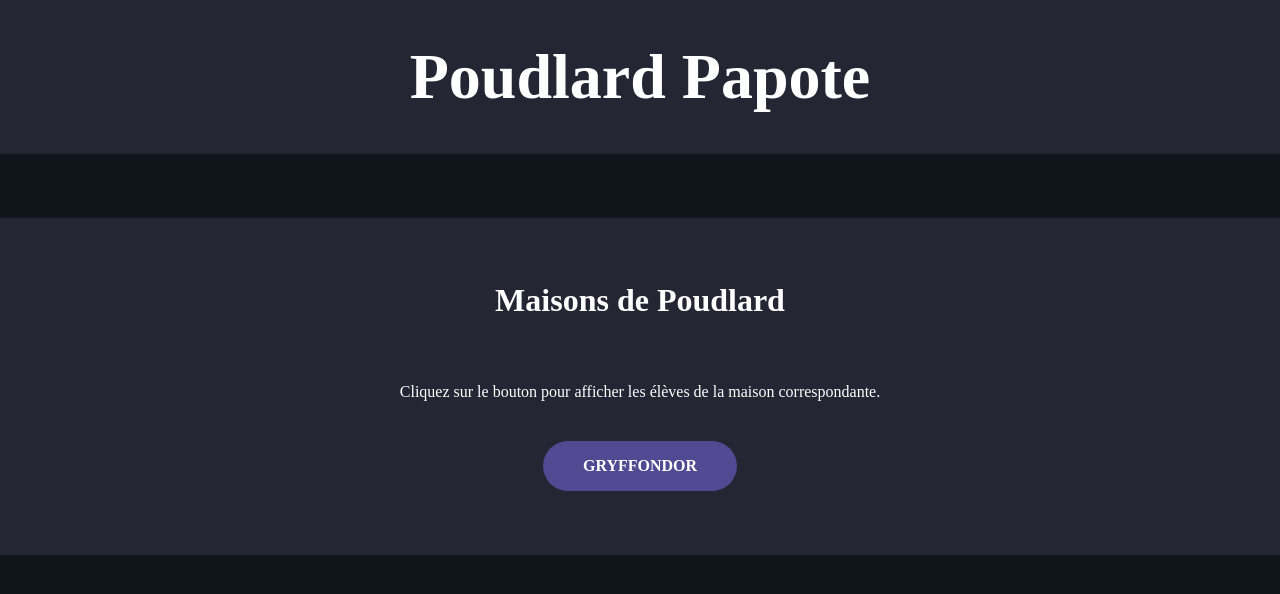
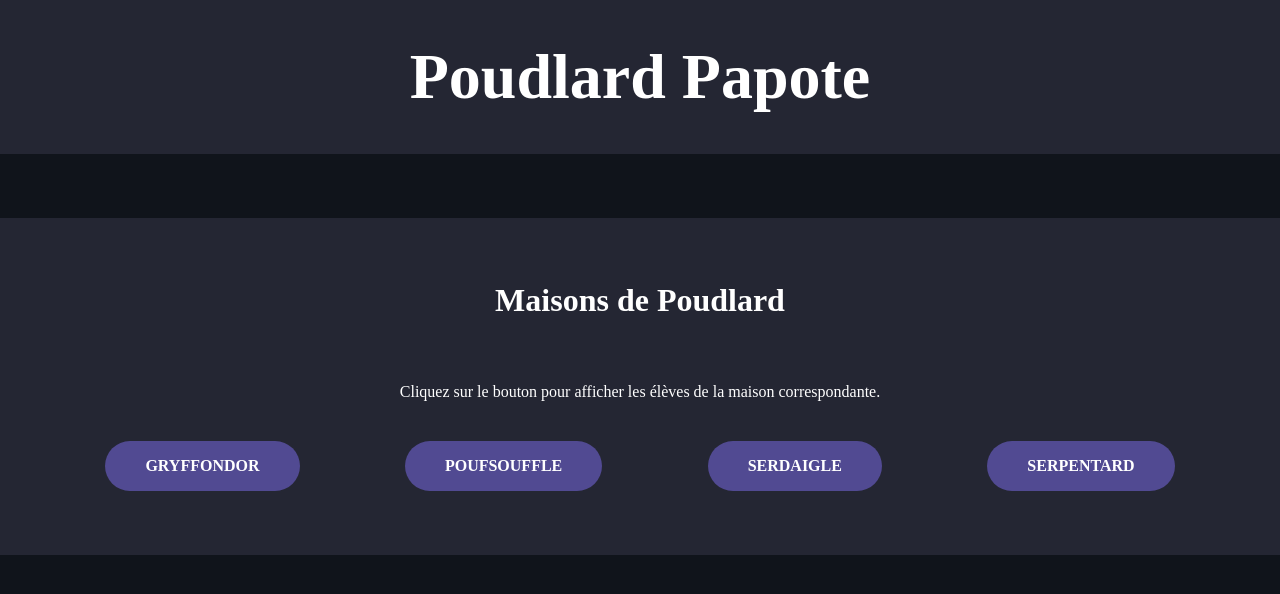
Before and after one commit to kpeset/hp-fetch-components-states, a React (Vite) app: page / in a window 1280 px wide. Shown: the top 594 px of the page. Built offline with nearby package versions, Linux system fonts and the light colour scheme; a web font is replaced by a local one.

Commit message:
Ajout de boutons liés à l'API

```diff
--- a/src/App.jsx
+++ b/src/App.jsx
@@ -1,17 +1,21 @@
-import GryfondorCard from "./components/GryfondorCard"
 import axios from "axios"
 import { useState } from "react"
+import CharacterCard from "./components/CharacterCard"
 
 function App() {
   const [data, setData] = useState([])
 
-  const getCharacters = () => {
+  const getCharacters = (event) => {
+
+    const house = event.target.name
+
     axios
-      .get('https://hp-api.onrender.com/api/characters/house/gryffindor')
+      .get(`https://hp-api.onrender.com/api/characters/house/${house}`)
       .then((response) => {
         setData(response.data)
       })
   }
+
   return (
     <>
       <header className="homepage_header">
@@ -22,12 +26,14 @@
           <h2>Maisons de Poudlard</h2>
           <p>Cliquez sur le bouton pour afficher les élèves de la maison correspondante.</p>
           <div className="nav_houses">
-            <button onClick={getCharacters}>GRYFFONDOR</button>
+            <button name="gryffindor" onClick={getCharacters}>GRYFFONDOR</button>
+            <button name="hufflepuff" onClick={getCharacters}>POUFSOUFFLE</button>
+            <button name="ravenclaw" onClick={getCharacters}>SERDAIGLE</button>
+            <button name="slytherin" onClick={getCharacters}>SERPENTARD</button>
           </div>
         </div>
         <div className="cards">
-          {data.map((character) => character.image && <GryfondorCard key={character.id} character={character} />)}
-
+          {data.map((character) => character.image && <CharacterCard key={character.id} character={character} />)}
         </div>
       </section>
 
--- a/src/components/GryfondorCard.jsx
+++ b/src/components/CharacterCard.jsx
@@ -1,14 +1,13 @@
 /* eslint-disable react/no-unescaped-entities */
 /* eslint-disable react/prop-types */
-function GryfondorCard({ character }) {
+function CharacterCard({ character }) {
     return (
         <div className="card">
             {<img src={character.image} alt={character.name} />}
             <h2>{character.name}</h2>
-
             <p>{character.house}</p>
         </div>
     )
 }
 
-export default GryfondorCard
+export default CharacterCard
```
